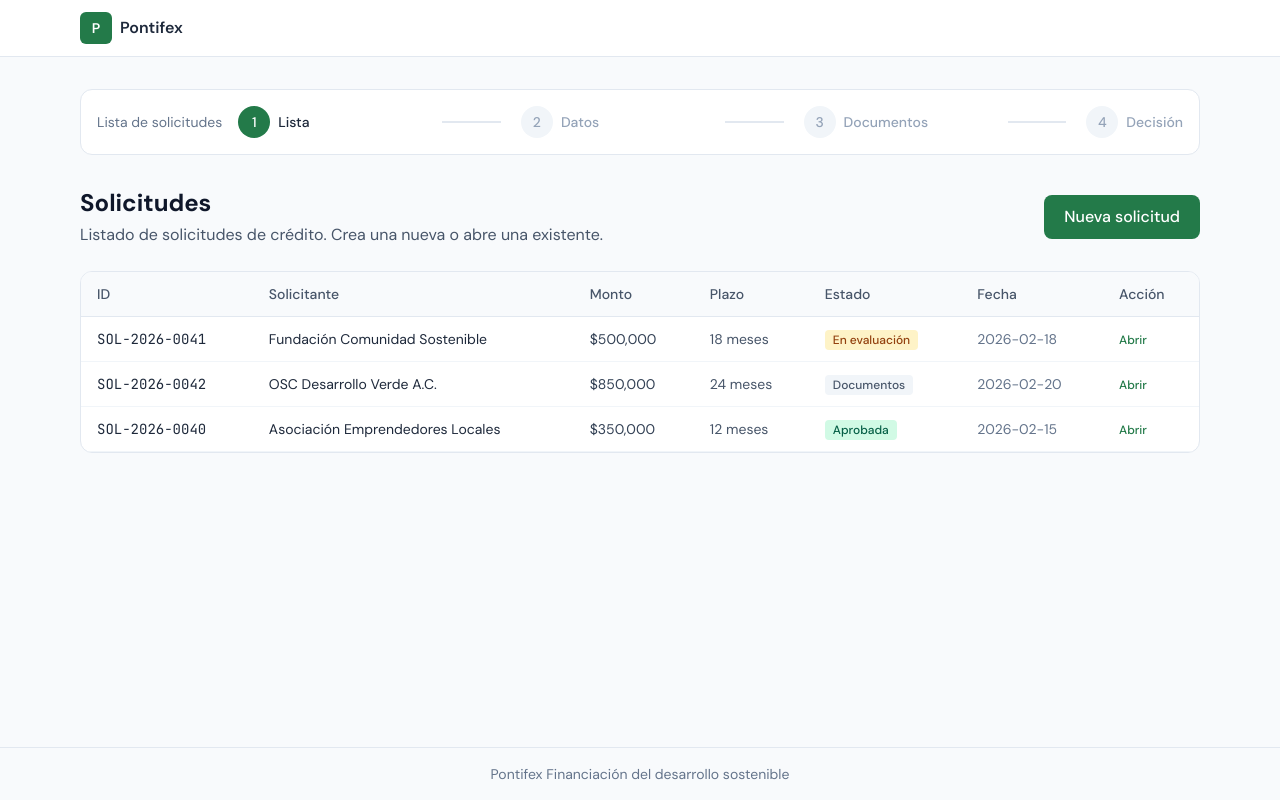
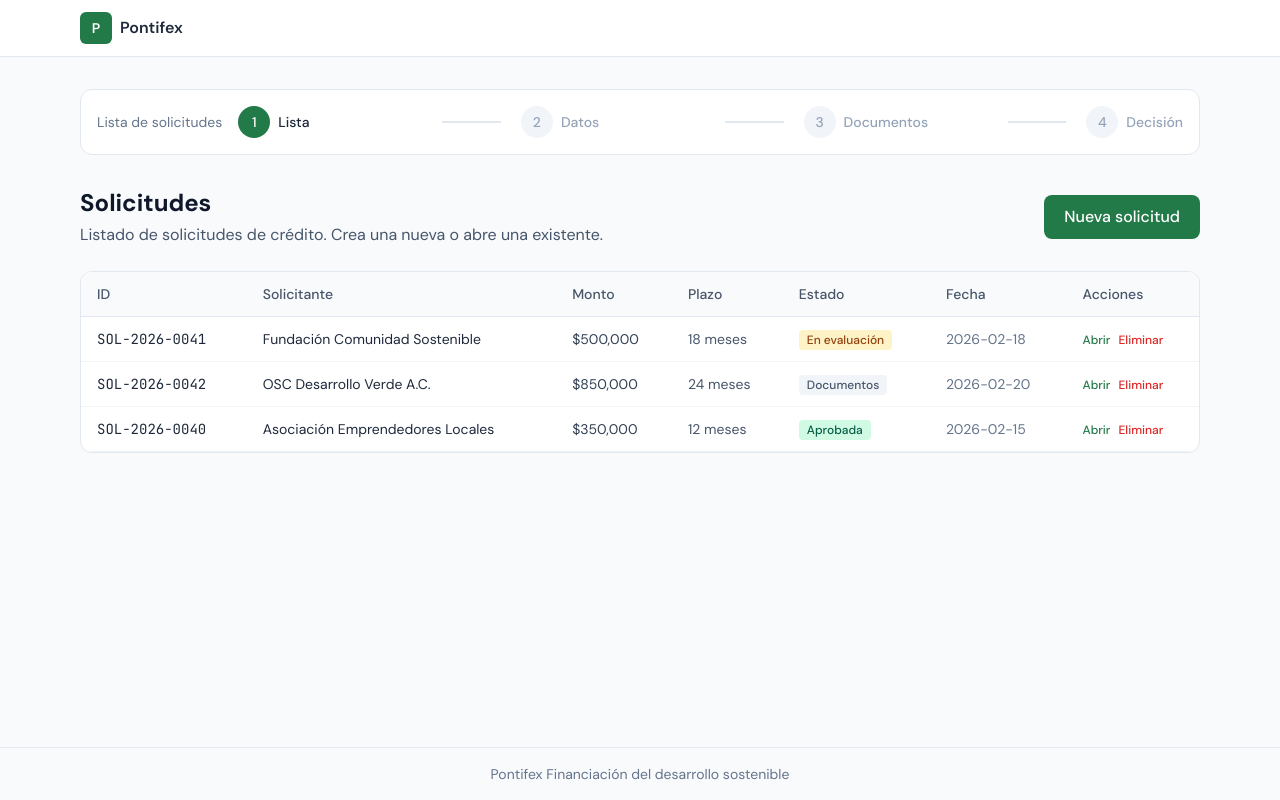
Before and after one commit to HectorGtz27/mvp_pontifex2, a React (Vite) app: page / in a window 1280 px wide. Built offline with nearby package versions, Linux system fonts and the light colour scheme.

Commit message:
Now you are able to remove solicitudes

```diff
--- a/src/pages/FullFlow.jsx
+++ b/src/pages/FullFlow.jsx
@@ -187,6 +187,12 @@ export default function FullFlow() {
     setCurrentStep(1)
   }
 
+  const removeSolicitud = (id) => {
+    if (!window.confirm('¿Eliminar esta solicitud? Esta acción no se puede deshacer.')) return
+    setSolicitudes((prev) => prev.filter((s) => s.id !== id))
+    if (currentSolicitudId === id) goToList()
+  }
+
   const saveAndGoToDocuments = () => {
     if (!formComplete) return
     if (!currentSolicitudId) {
@@ -281,7 +287,7 @@ export default function FullFlow() {
                   <th className="px-4 py-3 font-medium">Plazo</th>
                   <th className="px-4 py-3 font-medium">Estado</th>
                   <th className="px-4 py-3 font-medium">Fecha</th>
-                  <th className="px-4 py-3 font-medium w-24">Acción</th>
+                  <th className="px-4 py-3 font-medium">Acciones</th>
                 </tr>
               </thead>
               <tbody>
@@ -304,6 +310,7 @@ export default function FullFlow() {
                     </td>
                     <td className="px-4 py-3 text-slate-500">{s.createdAt}</td>
                     <td className="px-4 py-3">
+                      <span className="inline-flex items-center gap-2">
                       <button
                         type="button"
                         onClick={() => openSolicitud(s)}
@@ -311,6 +318,15 @@ export default function FullFlow() {
                       >
                         Abrir
                       </button>
+                      <button
+                        type="button"
+                        onClick={() => removeSolicitud(s.id)}
+                        className="text-red-600 hover:text-red-700 font-medium text-xs"
+                        title="Eliminar solicitud"
+                      >
+                        Eliminar
+                      </button>
+                      </span>
                     </td>
                   </tr>
                 ))}
```
